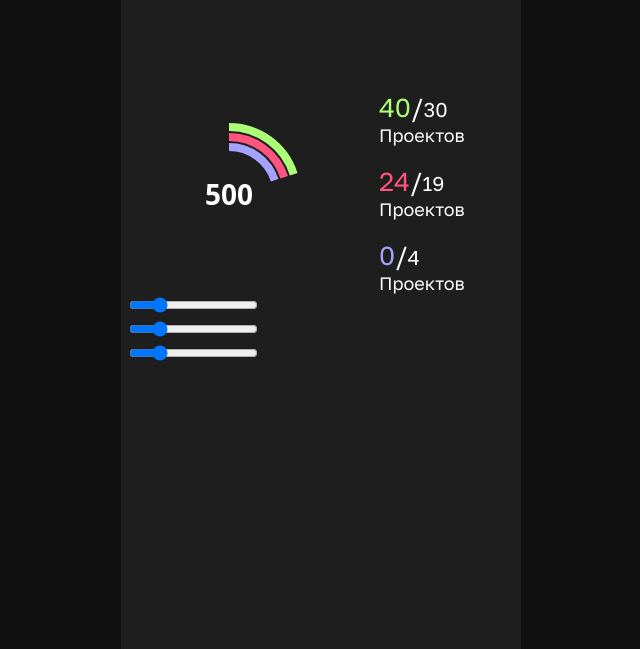
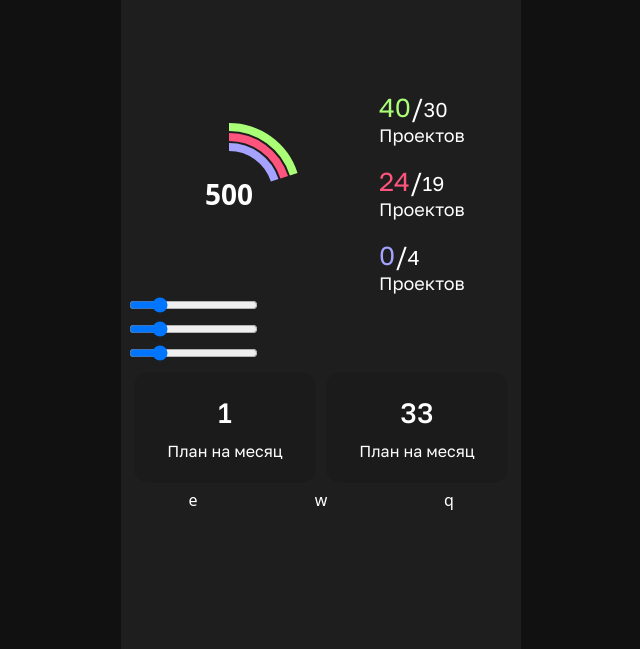
Before and after one commit to GilazovDEV/CodeChallenge, a plain HTML site: page index.html in a window 1280 px wide. Shown: the part 151-800 px from the top of the page, without its empty margins (319-959 px from the left). Drawn offline with Linux system fonts and the light colour scheme.

Commit message:
add new section

```diff
--- a/css/style.css
+++ b/css/style.css
@@ -105,3 +105,34 @@ main {
 #progress3 {
   stroke: #a5a3ff;
 }
+
+
+/* stats-block */
+
+.stats__block {
+  padding: 20px;
+  margin: 5px;
+  background: rgb(27, 27, 27);
+  border-radius: 15px;
+}
+
+.s-temp, .s-month {
+  font-family: "Golos Text";
+  font-style: normal;
+  font-weight: 500;
+  font-size: 28px;
+  color: #ffffff;
+  margin: 0%;
+  padding: 0px;
+  margin-bottom: 5px;
+}
+
+.s-txt {
+  font-family: "Golos Text";
+  font-style: normal;
+  font-weight: 400;
+  font-size: 16px;
+  color: #ffffff;
+  margin: 0%;
+  padding: 0px;
+}
--- a/index.html
+++ b/index.html
@@ -69,6 +69,43 @@
                 </div>
             </div>
 
+            <section class="stats-info">
+                <div class="row text-center">
+                    <div class="col">
+                        <div class="stats__block">
+                            <div class="stats__txt">
+                                <p class="s-month">1</p>
+                                <p class="s-txt">План на месяц</p>
+                            </div>
+                        </div>
+                    </div>
+
+                    <div class="col">
+                        <div class="stats__block">
+                            <div class="stats__txt">
+                                <p class="s-temp">33</p>
+                                <p class="s-txt">План на месяц</p>
+                            </div>
+                        </div>
+                    </div>
+                </div>
+            </section>
+
+            <section class="settings">
+                <div class="row text-center block-settings">
+                        <div class="col">
+                            <img src="" alt="">e
+                        </div>
+
+                        <div class="col">
+                            <img src="" alt="">w
+                        </div>
+
+                        <div class="col">
+                            <img src="" alt="">q
+                        </div>
+                    </div>
+            </section>
         </main>
 
     </div>
```
